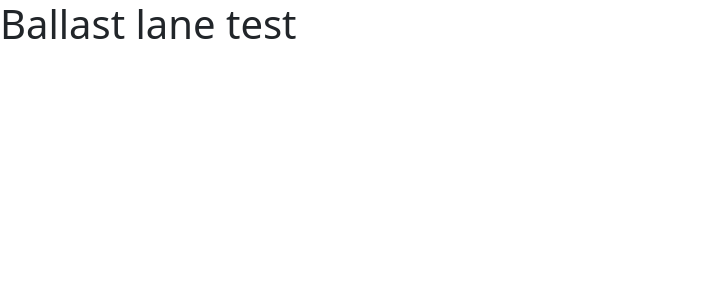
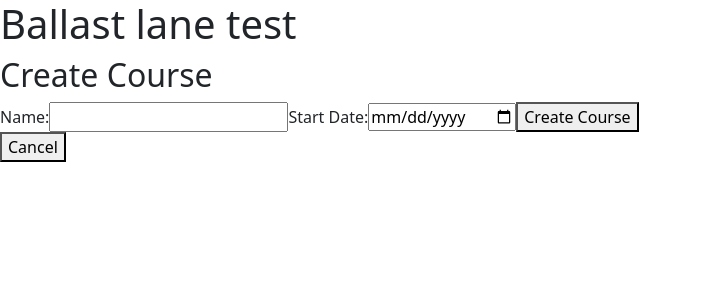
Before and after one commit to jaizcorbe/ballast_lane_assessment, an Angular app: page /courses in a window 1280 px wide. Before the commit this address led to /. Shown: the top 300 px of the page, without its empty margins (0-702 px from the left). Built offline with nearby package versions, Linux system fonts and the light colour scheme.

Commit message:
Added create Course UI component

```diff
--- a/src/app/app-routing.module.ts
+++ b/src/app/app-routing.module.ts
@@ -3,11 +3,13 @@ import { RouterModule, Routes } from '@angular/router';
 import { LoginComponent } from './login/login.component';
 import { CreateStudentComponent } from './create_student/create_student.component';
 import { DashboardComponent } from './dashboard/dashboard.component';
+import { CoursesComponent } from './courses/courses.component';
 
 const routes: Routes = [
   { path: 'login', component: LoginComponent },
   { path: 'create_user', component: CreateStudentComponent },
   { path: 'dashboard', component: DashboardComponent},
+  { path: 'courses', component: CoursesComponent},
   { path: '', redirectTo: '/login', pathMatch: 'full' }
 ];
 
--- a/src/app/app.module.ts
+++ b/src/app/app.module.ts
@@ -8,6 +8,7 @@ import { AppComponent } from './app.component';
 import { LoginComponent } from './login/login.component';
 import { CreateStudentComponent } from './create_student/create_student.component';
 import { DashboardComponent } from './dashboard/dashboard.component';
+import { CoursesComponent } from './courses/courses.component';
 
 
 @NgModule({
@@ -15,7 +16,8 @@ import { DashboardComponent } from './dashboard/dashboard.component';
     AppComponent,
     LoginComponent,
     CreateStudentComponent,
-    DashboardComponent
+    DashboardComponent,
+    CoursesComponent
 
   ],
   imports: [
--- /dev/null
+++ b/src/app/course.ts
@@ -0,0 +1,6 @@
+export interface Course {
+    id: number,
+    name: string,
+    startDate: string,
+    isCompleted: boolean
+}
--- /dev/null
+++ b/src/app/courses/courses.component.html
@@ -0,0 +1,14 @@
+<div>
+    <h2>Create Course</h2>
+    <form (ngSubmit)="createCourse()">
+      <label for="name">Name:</label>
+      <input type="text" id="name" name="name" [(ngModel)]="course.name" required>
+
+      <label for="startDate">Start Date:</label>
+      <input type="date" id="startDate" name="startDate" [(ngModel)]="course.startDate" required>
+
+      <button type="submit">Create Course</button>
+    </form>
+    <button type="button" (click)="goBack()">Cancel</button>
+    <p *ngIf="errorMessage" style="color: red;">{{ errorMessage }}</p>
+  </div>
--- /dev/null
+++ b/src/app/courses/courses.component.ts
@@ -0,0 +1,47 @@
+import { Component } from '@angular/core';
+import { StudentsPlatformService } from '../students-platform.service';
+import { Location } from '@angular/common';
+import { Course } from '../course';
+
+@Component({
+  selector: 'app-courses',
+  templateUrl: './courses.component.html',
+  styleUrls: ['./courses.component.css']
+})
+export class CoursesComponent {
+  course = {
+    name: '',
+    startDate: ''
+  }
+  errorMessage: string = '';
+  constructor(
+    private studentPlatformService: StudentsPlatformService,
+    private location: Location) {}
+
+    createCourse() {
+      this.errorMessage = ''; // Reset error message on each form submission
+
+      this.studentPlatformService.createCourse(this.course as Course).subscribe(
+        response => {
+          // Handle success response
+          // For example, show success message, clear the form, etc.
+          console.log('Course created successfully', response);
+          this.goBack();
+        },
+        error => {
+          if (error.status === 400 || error.status === 422) {
+            // Handle validation error response
+            this.errorMessage = 'Validation error: Please check the provided information.';
+          } else {
+            // Handle other error responses
+            this.errorMessage = 'An error occurred. Please try again later.';
+          }
+          console.error('Error creating course', error);
+        }
+      );
+    }
+
+  goBack(): void {
+    this.location.back();
+  }
+}
--- a/src/app/dashboard/dashboard.component.html
+++ b/src/app/dashboard/dashboard.component.html
@@ -3,7 +3,7 @@
 <h2> admin status {{user?.admin}}</h2>
 
 <div>
-    <button *ngIf="user?.admin" class="button">admin course</button>
+    <a *ngIf="user?.admin" class="button" routerLink="/courses">admin course</a>
     <button class="button">log work</button>
 </div>
 
--- a/src/app/students-platform.service.ts
+++ b/src/app/students-platform.service.ts
@@ -3,6 +3,7 @@ import { HttpClient, HttpHeaders } from '@angular/common/http'
 import { Observable, tap } from 'rxjs'
 import { Router } from '@angular/router';
 import { User } from './user';
+import { Course } from './course';
 
 @Injectable({
   providedIn: 'root'
@@ -24,6 +25,11 @@ export class StudentsPlatformService {
     return this.http.post(url, studentData)
   }
 
+  createCourse(courseData: Course): Observable<Course> {
+    const url = `${this.apiBaseUrl}/course?userId=${this.loggedUser?.id}`
+    return this.http.post<Course>(url, courseData);
+  }
+
   login(userEmail: string): Observable<User> {
     const loginRequest = {
       email: userEmail
```
Also changed, not shown: src/app/courses/courses.component.css (added), 1 other file (tests, documents, lock files or other folders).
